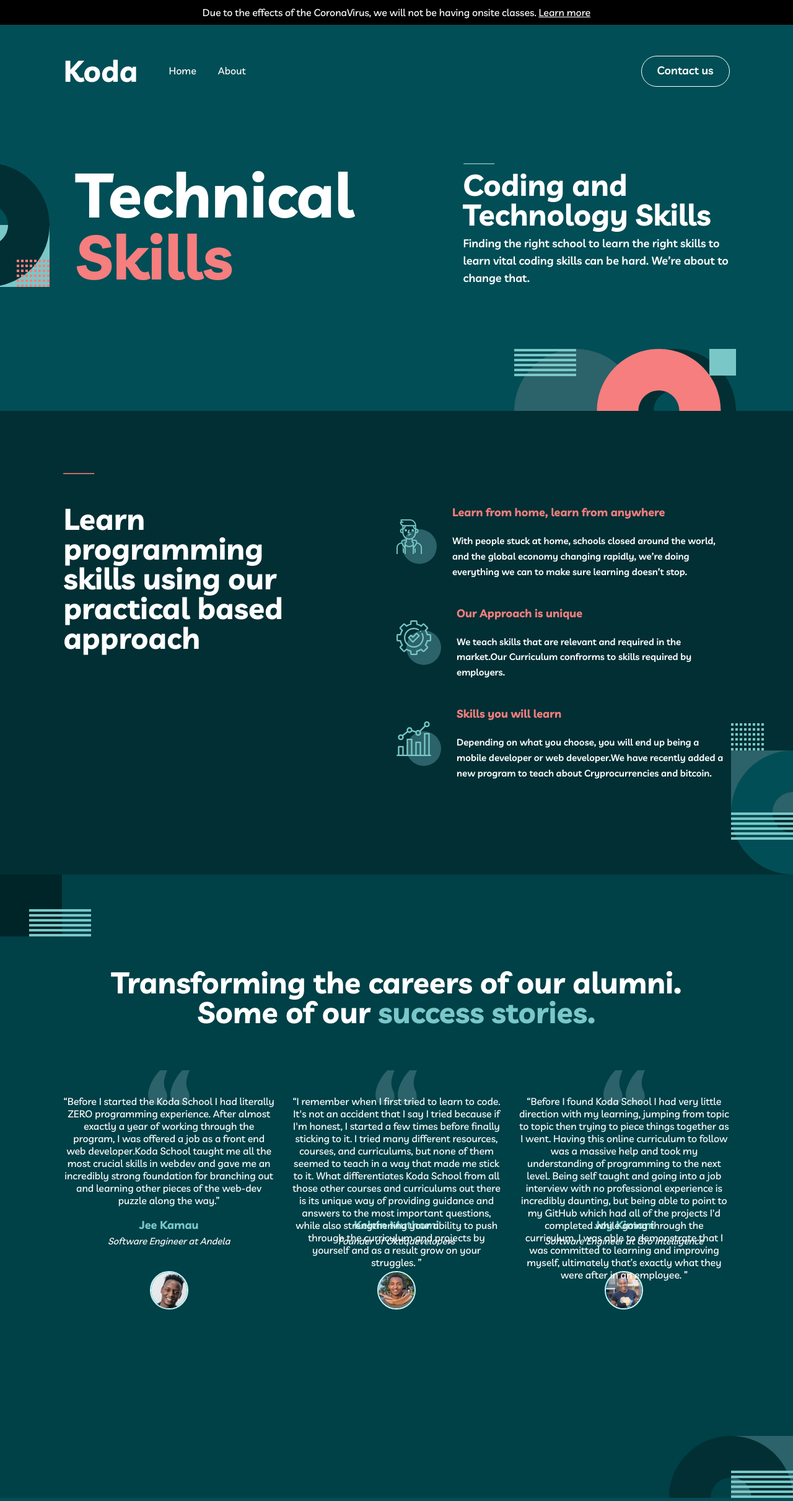
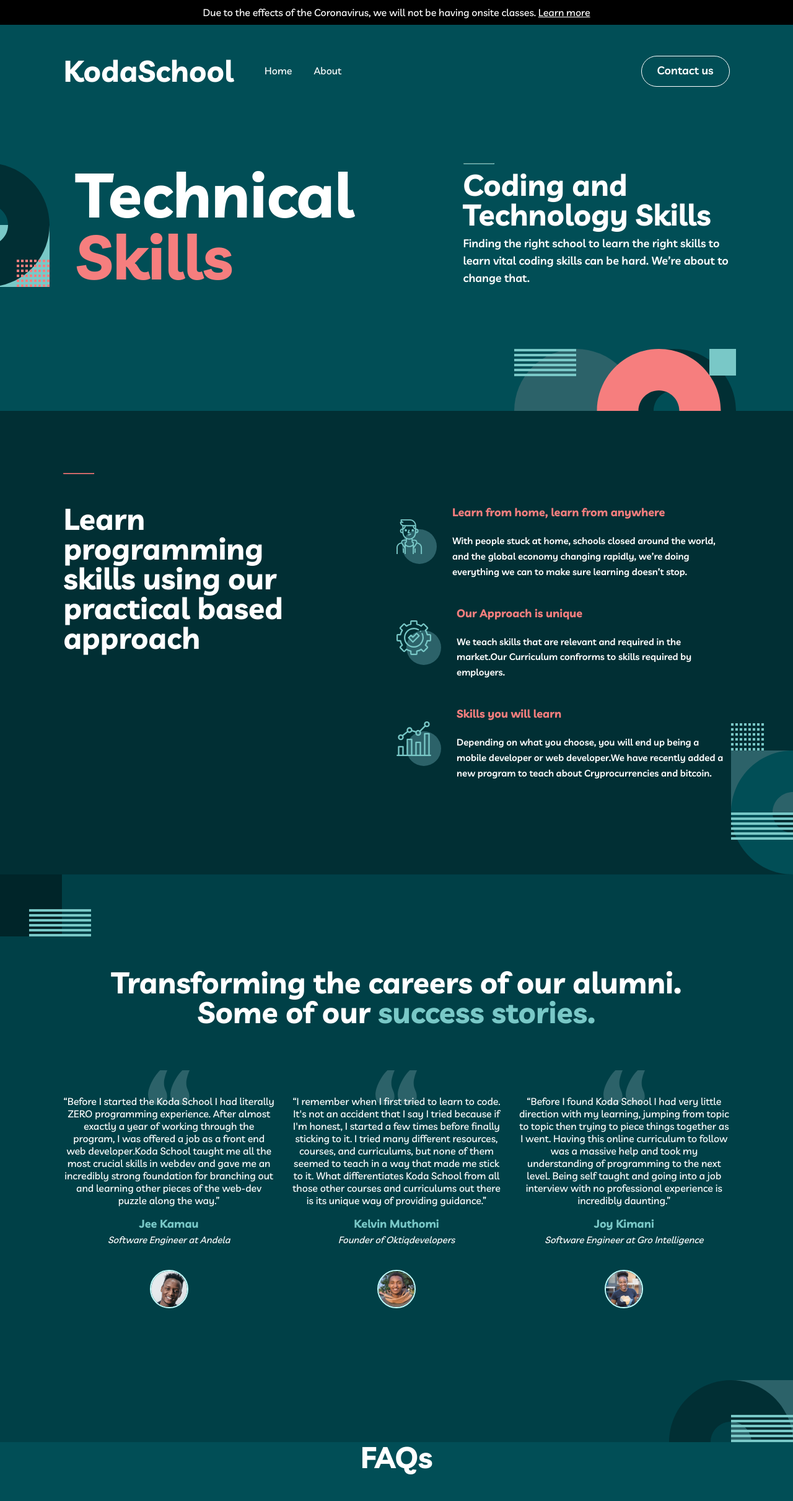
Before and after one commit to vogonyo/kodaschool, a plain HTML site: page index.html in a window 1280 px wide. Shown: the top 2422 px of the page at 62% size. Drawn offline with Linux system fonts and the light colour scheme.

Commit message:
changed content again

```diff
--- a/index.html
+++ b/index.html
@@ -12,10 +12,10 @@
 <body>
   <div class="overlay"></div>
   <div class="sticky-top" style="color: white; background-color:black;text-align:center;padding: 10px;">
-    <p>Due to the effects of the CoronaVirus, we will not be having onsite classes. <a href="learning.html" style="text-decoration:underline;">Learn more</a></p>
+    <p>Due to the effects of the Coronavirus, we will not be having onsite classes. <a href="learning.html" style="text-decoration:underline;">Learn more</a></p>
   </div>
   <nav class="navbar">
-    <h2>Koda </h2>
+    <h2>KodaSchool</h2>
     <ul class="navbar__links">
       <li>
         <a href="index.html">Home</a>
@@ -79,21 +79,21 @@
     <div class="testimonials">
       <div class="testimonial">
         <img src="/images/icon-quotes.svg" class="quotation" alt="Opening quotation mark">
-        <p>“Before I started the Koda School I had literally ZERO programming experience. After almost exactly a year of working through the program, I was offered a job as a front end web developer.Koda School taught me all the most crucial skills in webdev and gave me an incredibly strong foundation for branching out and learning other pieces of the web-dev puzzle along the way.”</p>
+        <p style="margin-bottom: 30px;">“Before I started the Koda School I had literally ZERO programming experience. After almost exactly a year of working through the program, I was offered a job as a front end web developer.Koda School taught me all the most crucial skills in webdev and gave me an incredibly strong foundation for branching out and learning other pieces of the web-dev puzzle along the way.”</p>
         <h3>Jee Kamau</h3>
         <small>Software Engineer at Andela</small>
         <img src="/images/avatar-jee.jpg" class="stock-pic" alt="Woman stock photo">
       </div>
       <div class="testimonial">
         <img src="/images/icon-quotes.svg" class="quotation" alt="Opening quotation mark">
-        <p>“I remember when I first tried to learn to code. It's not an accident that I say I tried because if I'm honest, I started a few times before finally sticking to it. I tried many different resources, courses, and curriculums, but none of them seemed to teach in a way that made me stick to it. What differentiates Koda School from all those other courses and curriculums out there is its unique way of providing guidance and answers to the most important questions, while also strengthening your ability to push through the curriculum and projects by yourself and as a result grow on your struggles. ”</p>
-        <h3>Kelvin Muthomi</h3>
+        <p style="margin-bottom: 30px;">“I remember when I first tried to learn to code. It's not an accident that I say I tried because if I'm honest, I started a few times before finally sticking to it. I tried many different resources, courses, and curriculums, but none of them seemed to teach in a way that made me stick to it. What differentiates Koda School from all those other courses and curriculums out there is its unique way of providing guidance.”</p>
+      <h3>Kelvin Muthomi</h3>
         <small>Founder of Oktiqdevelopers</small>
         <img src="/images/avatar-kelvin.jpg" class="stock-pic" alt="Woman stock photo">
       </div>
       <div class="testimonial">
-        <img src="/images/icon-quotes.svg" class="quotation" alt="Opening quotation mark">
-        <p>“Before I found Koda School I had very little direction with my learning, jumping from topic to topic then trying to piece things together as I went. Having this online curriculum to follow was a massive help and took my understanding of programming to the next level. Being self taught and going into a job interview with no professional experience is incredibly daunting, but being able to point to my GitHub which had all of the projects I'd completed while going through the curriculum, I was able to demonstrate that I was committed to learning and improving myself, ultimately that’s exactly what they were after in an employee. ”</p>
+       <img src="/images/icon-quotes.svg" class="quotation" alt="Opening quotation mark">
+        <p style="margin-bottom: 30px;">“Before I found Koda School I had very little direction with my learning, jumping from topic to topic then trying to piece things together as I went. Having this online curriculum to follow was a massive help and took my understanding of programming to the next level. Being self taught and going into a job interview with no professional experience is incredibly daunting.”</p>
         <h3>Joy Kimani</h3>
         <small>Software Engineer at Gro Intelligence</small>
         <img src="/images/avatar-jackie.jpg" class="stock-pic" alt="Man stock photo">
```
Also changed, not shown: about.html (+2 -2 lines), contact.html (+4 -4 lines), learning.html (+4 -4 lines).
